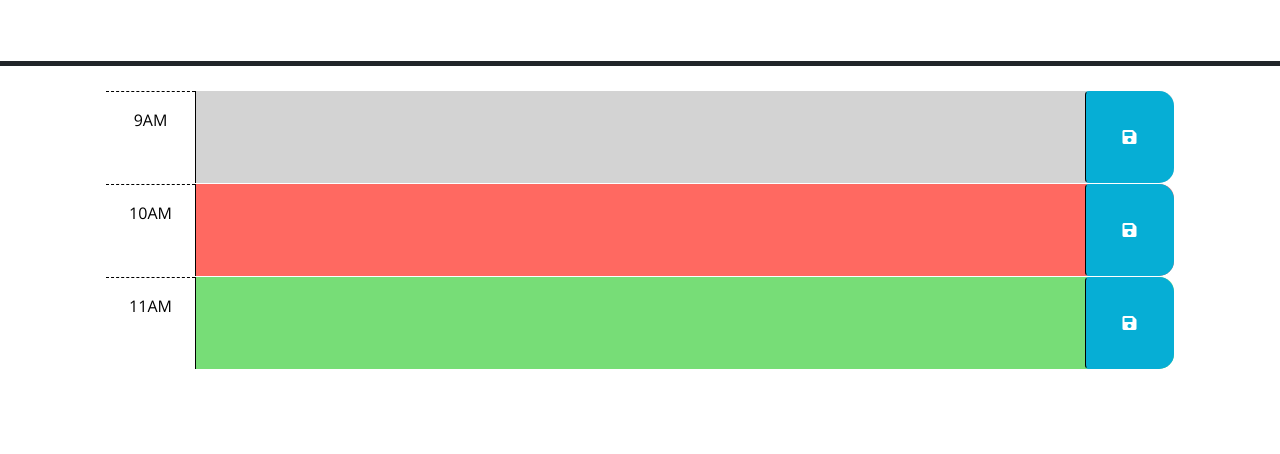
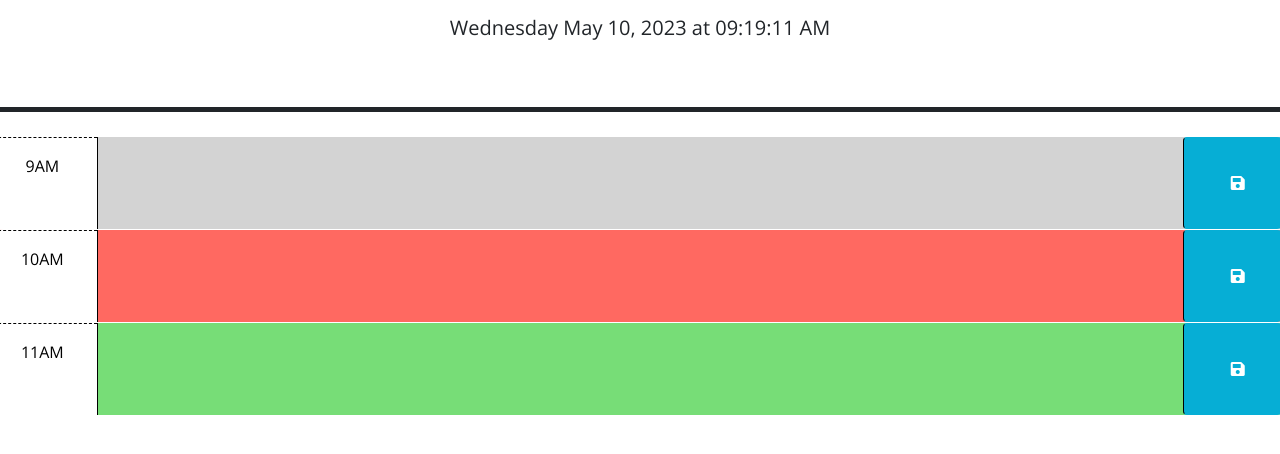
Before and after one commit to JPascual007/EDX-homework05, a plain HTML site: page index.html in a window 1280 px wide. Shown: the part 166-620 px from the top of the page. Drawn offline with nearby package versions, Linux system fonts and the light colour scheme.

Commit message:
added date and time in header

```diff
--- a/assets/js/script.js
+++ b/assets/js/script.js
@@ -21,3 +21,6 @@ $(function () {
   //
   // TODO: Add code to display the current date in the header of the page.
 });
+
+var rightNow = dayjs().format('dddd MMM DD, YYYY [at] hh:mm:ss A');
+$('#currentDay').text(rightNow);
--- a/index.html
+++ b/index.html
@@ -31,7 +31,7 @@
       <p class="lead">A simple calendar app for scheduling your work day</p>
       <p id="currentDay" class="lead"></p>
     </header>
-    <div class="container-lg px-5">
+    <div id= "container" class="container-lg px-5"></div>
       <!-- Use class for "past", "present", and "future" to apply styles to the
         time-block divs accordingly. The javascript will need to do this by
         adding/removing these classes on each div by comparing the hour in the
```
